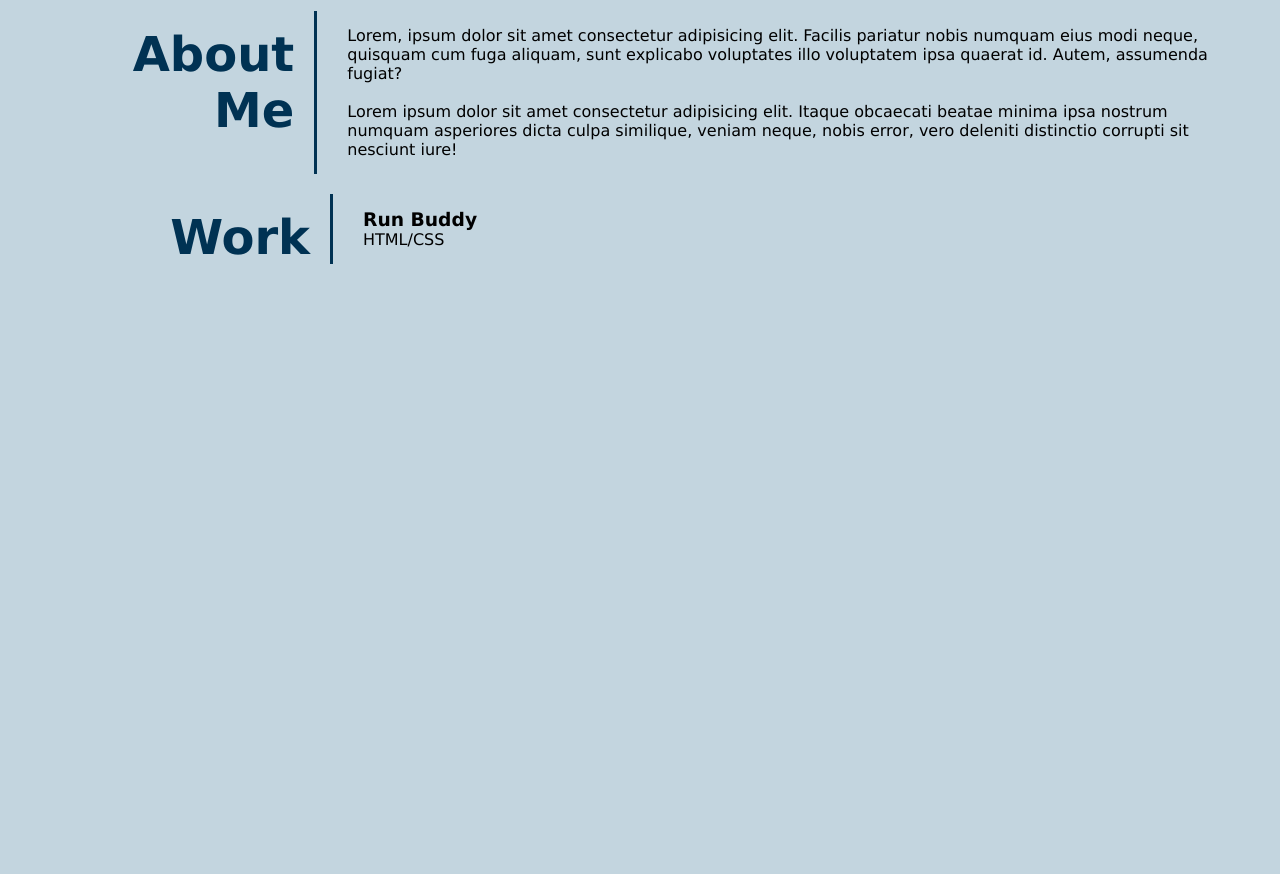
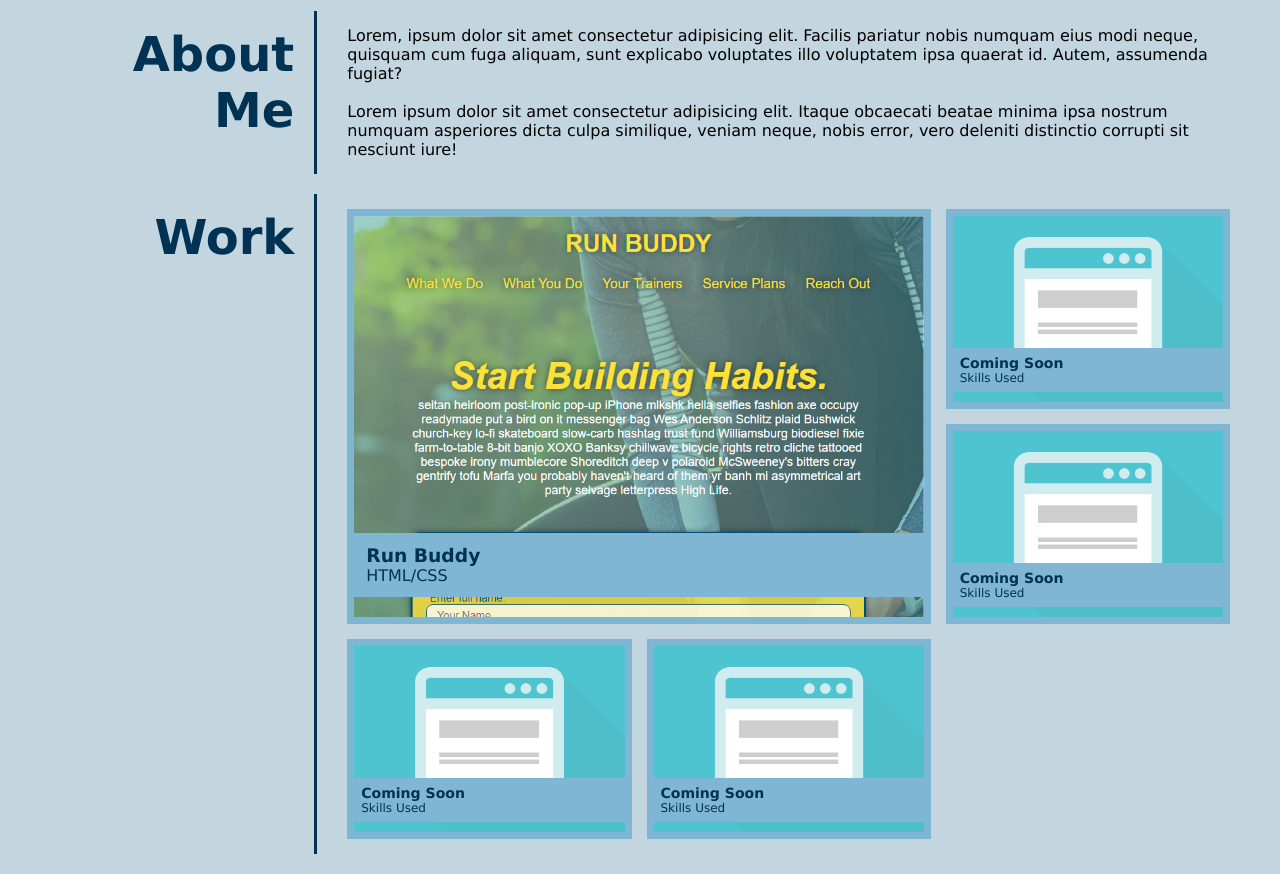
Before and after one commit to chriswein12/Profile, a plain HTML site: page index.html in a window 1280 px wide. Shown: the part 508-1382 px from the top of the page. Before the commit the page ends 808 px from the top, so only its background shows below. Drawn offline with Linux system fonts and the light colour scheme.

Commit message:
added Work section.

```diff
--- a/assets/css/style.css
+++ b/assets/css/style.css
@@ -107,12 +107,52 @@ header nav ul li a {
     border-left: 3px solid var(--dark-blue);
 }
 
-.work-grid-wrapper {
+.work-grid-container {
     flex: 3;
+    padding: 15px 30px;
+    border-left: 3px solid var(--dark-blue);
+    display: grid;
+    grid-template-columns: repeat(3, 1fr);
+    grid-template-rows: repeat(3, 1fr);
+    grid-gap: 15px;
 }
 
-.work-grid-container {
-    padding: 15px 30px;
-    border-left: 3px solid var(--dark-blue);
+.work-grid-item {
+    display: flex;
+    flex-direction: column;
+    height: 200px;
+    background-size: cover;
+    border: 7px solid var(--light-blue);
+    justify-content: flex-end;
+    background-image: url(../images/placeholder.png);
+    background-size: cover;
+    background-position: center;
 
 }
+
+.work-grid-item.main-item {
+    height: 415px;
+    grid-column: 1 / 3;
+    grid-row: 1 / 3;
+    background-image: url(../images/run-buddy.png);
+    background-size: cover;
+    background-position: top;
+
+}
+
+.grid-text-main {
+    background-color: #7eb6d4;
+    color: var(--dark-blue);
+    padding: 10px;
+    margin-bottom: 20px;
+    border: 2px solid var(--light-blue);
+}
+
+.grid-text {
+    background-color: #7eb6d4;
+    color: var(--dark-blue);
+    padding: 5px;
+    margin-bottom: 10px;
+    border: 2px solid var(--light-blue);
+    font-size: 12px;
+}
--- a/index.html
+++ b/index.html
@@ -9,7 +9,7 @@
 
     <body>
 
-        <header>
+        <header title="Wooden Planks">
 
             <!-- Navigation Bar -->
             <h1>
@@ -61,16 +61,45 @@
                     <h2>Work</h2>
                 </div>
 
-                <div class="work-grid-wrapper">
                     <div class="work-grid-container">
-                        <div>
-                            <h3>Run Buddy</h3>
-                            <p>HTML/CSS</p>
+                        <div class="work-grid-item main-item">
+                            <div class="grid-text-main">
+                                <h3>Run Buddy</h3>
+                                <p>HTML/CSS</p>
+                            </div>
+                        </div>
+
+                        <div class="work-grid-item">
+                            <div class="grid-text">
+                                <h3>Coming Soon</h3>
+                                <p>Skills Used</p>
+                            </div>
+                        </div>
+
+                        <div class="work-grid-item">
+                            <div class="grid-text">
+                                <h3>Coming Soon</h3>
+                                <p>Skills Used</p>
+                            </div>
+                        </div>
+
+                        <div class="work-grid-item">
+                            <div class="grid-text">
+                                <h3>Coming Soon</h3>
+                                <p>Skills Used</p>
+                            </div>
+                        </div class="work-grid-item">
+
+                        <div class="work-grid-item">
+                            <div class="grid-text">
+                                <h3>Coming Soon</h3>
+                                <p>Skills Used</p>
+                            </div>
                         </div>
 
                     </div>
 
-                </div>
+
 
             </section>
             <!-- End Work -->
```
Also changed, not shown: assets/images/placeholder.png (added), assets/images/run-buddy.png (added).
